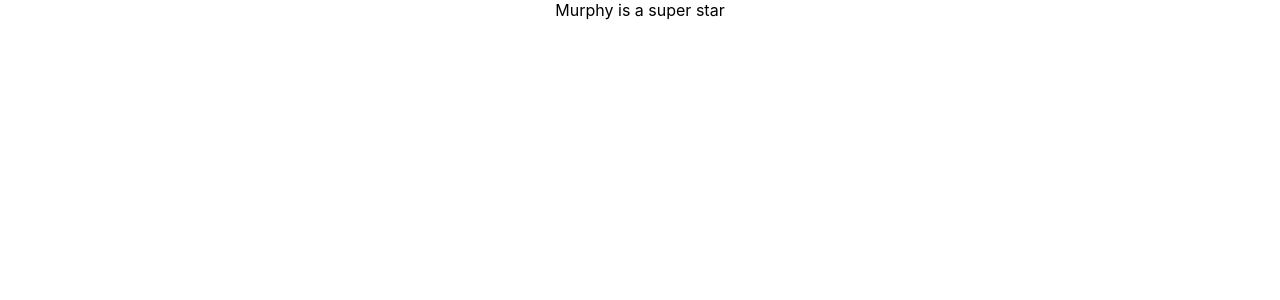
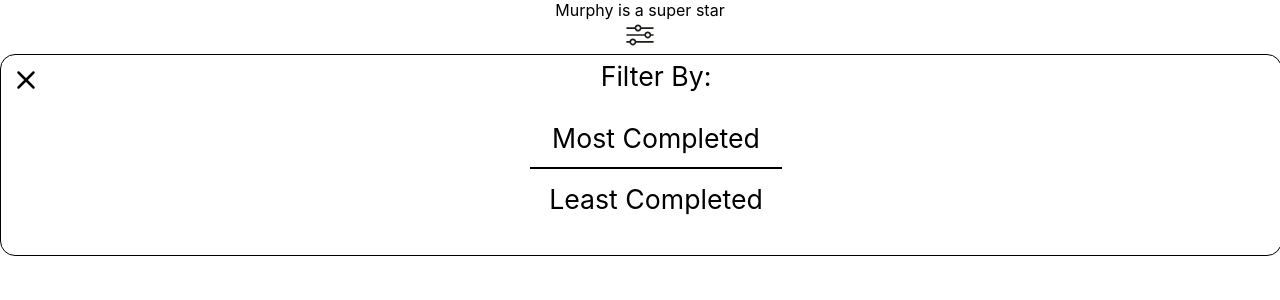
Before and after one commit to virginiesw/MDIA3109-midterm, a React (Create React App) app in the folder my-app/: page / in a window 1280 px wide. Shown: the top 300 px of the page. Built offline with nearby package versions, Linux system fonts and the light colour scheme.

Commit message:
megans comps

```diff
--- a/my-app/src/App.js
+++ b/my-app/src/App.js
@@ -1,9 +1,11 @@
 import './App.scss';
+import FilterComp from './comps/FilterComp';
 
 function App() {
   return (
     <div className="App">
         Murphy is a super star
+        <FilterComp />
     </div>
   );
 }
--- /dev/null
+++ b/my-app/src/comps/FilterComp/index.js
@@ -0,0 +1,29 @@
+import React, {useState, useEffect} from 'react';
+import styled from 'styled-components';
+import Modal from '../Modal';
+
+const Container = styled.div``;
+
+const Button = styled.div``;
+
+const FilterButton = styled.img`
+    width: 30px;
+    height: 30px;
+    cursor: pointer;
+`;
+
+const FilterComp = () => {
+
+    return <Container>
+        <Button>
+            <FilterButton src="/filter.svg" />
+        </Button>
+        <Modal />
+    </Container>
+}
+
+FilterComp.defaultProps = {
+
+}
+
+export default FilterComp;
--- /dev/null
+++ b/my-app/src/comps/Modal/index.js
@@ -0,0 +1,65 @@
+import React, {useState, useEffect} from 'react';
+import styled from 'styled-components';
+
+const Container = styled.div`
+    display: flex;
+    width: 100%;
+    height: 200px;
+    border-radius: 15px;
+    border: 1px solid black;
+`;
+
+const Center = styled.div`
+    width: 100%;
+    font-size: 20pt;
+    display: flex;
+    flex-direction: column;
+    align-items: center;
+`;
+
+const Options = styled.div`
+    width: 100%;
+    display: flex;
+    flex-direction: column;
+    margin-top: 30px;
+`;
+
+const Title = styled.div`
+    margin-top: 5px;
+`;
+
+const Close = styled.img`
+    width: 30px;
+    height: 30px;
+    position: relative;
+    left: 10px;
+    top: 10px;
+    cursor: pointer;
+`;
+
+const HR = styled.hr`
+    width: 250px;
+    border: 1px solid black;
+`;
+
+const Modal = ({most, least}) => {
+
+    return <Container>
+        <Close src="/X.svg" onClick=""/>
+        <Center>
+            <Title>Filter By:</Title>
+            <Options>
+                <div onClick={most}>Most Completed</div>
+                <HR/>
+                <div onClick={least}>Least Completed</div>
+            </Options>
+        </Center>
+    </Container>
+}
+
+Modal.defaultProps = {
+    most: "",
+    least: ""
+}
+
+export default Modal;
```
Also changed, not shown: my-app/src/comps/DateComp/index.js (added, +24 -0 lines), my-app/public/X.svg (added), my-app/public/filter.svg (added).
